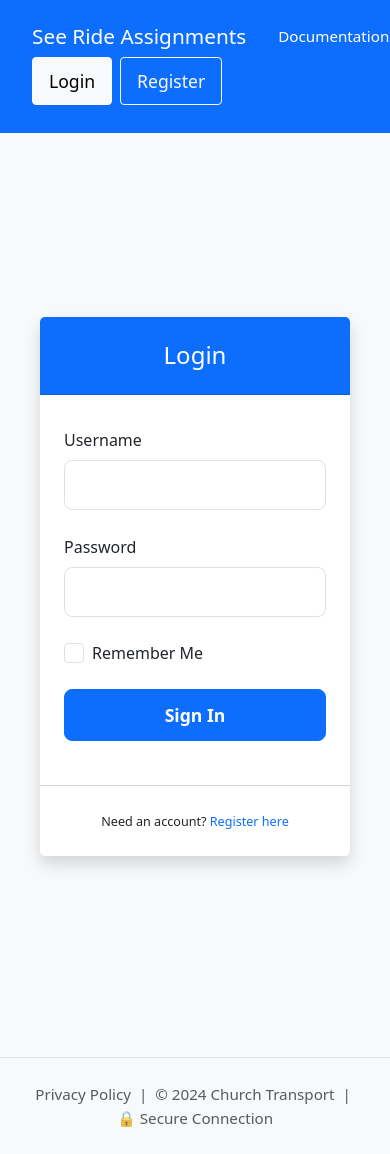
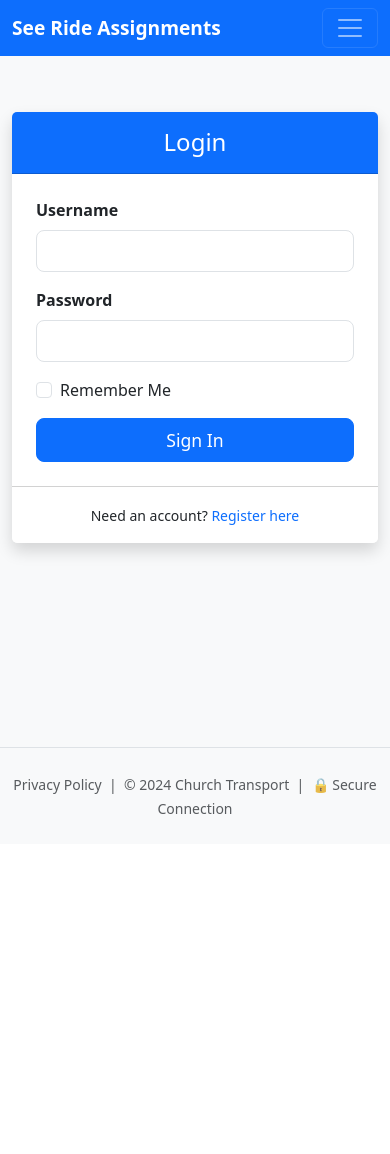
Before and after one commit to Gilaze/church-rides, a Python web app: template templates/login.html in a window 390 px wide. After the commit the page ends 814 px from the top, so only its background shows below. Run offline with Jinja, Linux system fonts and the light colour scheme; the template is opened without the code that fills it, so the values that code supplies are empty.

Commit message:
mobile styling

```diff
--- a/templates/layout.html
+++ b/templates/layout.html
@@ -3,197 +3,97 @@
 <head>
     <meta charset="UTF-8">
     <meta name="viewport" content="width=device-width, initial-scale=1.0">
-    <meta name="description" content="Church transportation coordination system for managing rides and carpooling for church events and services.">
-    <meta name="keywords" content="church, transportation, rides, carpool, coordination">
-    <meta name="author" content="Church Transport Team">
-    <meta name="robots" content="noindex, nofollow">
+    <meta name="description" content="Church transportation coordination system.">
 
-    <!-- Security & Trust Indicators -->
     <meta http-equiv="Content-Security-Policy" content="upgrade-insecure-requests">
-
-    <!-- Open Graph for social media -->
-    <meta property="og:title" content="Church Transport">
-    <meta property="og:description" content="Coordinate transportation for church events">
-    <meta property="og:type" content="website">
 
     <title>Church Transport</title>
     <link rel="icon" type="image/x-icon" href="{{ url_for('static', filename='favicon.ico') }}">
-    <link rel="apple-touch-icon" href="{{ url_for('static', filename='apple-touch-icon.png') }}">
     <link href="https://cdn.jsdelivr.net/npm/bootstrap@5.3.0/dist/css/bootstrap.min.css" rel="stylesheet">
+
     <style>
+        /* STICKY FOOTER & PAGE STRUCTURE */
+        html, body {
+            height: 100%;
+        }
+        body {
+            display: flex;
+            flex-direction: column;
+            background-color: #f8f9fa;
+        }
+        /* This forces the main content to grow and push the footer down */
+        main {
+            flex: 1 0 auto;
+        }
+        footer {
+            flex-shrink: 0;
+            width: 100%;
+        }
+
+        /* EXISTING STYLES (Preserved) */
         .vehicle-card { background-color: #f8f9fa; border-radius: 10px; padding: 15px; height: 100%; }
         .driver-header { font-weight: bold; color: #2c3e50; border-bottom: 2px solid #ddd; margin-bottom: 10px;}
         .full-capacity { background-color: #ffeeba; }
 
-        /* Mobile/iOS optimizations */
+        /* REFINED MOBILE STYLES */
         @media (max-width: 767px) {
-            /* Make body text larger */
-            body {
-                font-size: 18px !important;
+            /* Reduced the aggressive font sizing from your previous code to make it less "clunky" */
+            body { font-size: 16px !important; }
+
+            .navbar-brand {
+                font-size: 1.2rem !important;
+                white-space: nowrap;
             }
 
-            /* Larger headings */
-            h2 {
-                font-size: 2rem !important;
-                margin-bottom: 1.5rem !important;
+            /* Ensure the mobile menu has a bit of spacing */
+            .navbar-collapse {
+                margin-top: 1rem;
+                border-top: 1px solid rgba(255,255,255,0.1);
+                padding-top: 0.5rem;
             }
 
-            h5 {
-                font-size: 1.5rem !important;
-            }
-
-            /* Navigation - larger and more spacing */
-            .navbar {
-                padding: 1rem 0.5rem !important;
-                margin-bottom: 2rem !important;
-            }
-
-            .navbar-brand {
-                font-size: 1.3rem !important;
-            }
-
-            .navbar .btn {
-                font-size: 1.1rem !important;
-                padding: 0.6rem 1rem !important;
-            }
-
-            .navbar-text {
-                font-size: 1.1rem !important;
-            }
-
-            /* Container - more padding */
-            .container {
-                padding-left: 1.5rem !important;
-                padding-right: 1.5rem !important;
-            }
-
-            /* Vehicle cards - larger and more spacing */
-            .vehicle-card {
-                padding: 1.5rem !important;
-                margin-bottom: 1.5rem !important;
-                font-size: 1.1rem !important;
-            }
-
-            .vehicle-card h5 {
-                font-size: 1.6rem !important;
-                margin-bottom: 1rem !important;
-            }
-
-            .vehicle-card small {
-                font-size: 1rem !important;
-                line-height: 1.8 !important;
-            }
-
-            /* List items - more spacing */
-            .list-group-item {
-                padding: 1.2rem !important;
-                font-size: 1.1rem !important;
-            }
-
-            /* Buttons - larger and easier to tap */
-            .btn {
-                font-size: 1.2rem !important;
-                padding: 1rem 1.5rem !important;
-                margin-bottom: 0.75rem !important;
-            }
-
-            .btn-sm {
-                font-size: 1rem !important;
-                padding: 0.75rem 1rem !important;
-            }
-
-            /* Alerts - larger text */
-            .alert {
-                font-size: 1.1rem !important;
-                padding: 1.25rem !important;
-                margin-bottom: 1.5rem !important;
-            }
-
-            /* Badges - larger */
-            .badge {
-                font-size: 0.9rem !important;
-                padding: 0.5rem 0.75rem !important;
-            }
-
-            /* Make remove buttons larger and easier to tap */
-            .list-group-item .btn-danger {
-                min-width: 35px !important;
-                min-height: 35px !important;
-                font-size: 1.2rem !important;
-            }
-
-            /* Footer - larger text */
-            footer {
-                font-size: 1rem !important;
-                padding: 1.5rem 0 !important;
-            }
-
-            footer small {
-                font-size: 0.95rem !important;
-            }
-
-            /* Date display */
-            #date-display {
-                font-size: 1rem !important;
-            }
-
-            /* Make grid stack properly on mobile */
-            .row-cols-1 {
-                row-gap: 1.5rem !important;
-            }
-
-            /* Driver header remove button */
-            .driver-header .btn-outline-danger {
-                min-width: 40px !important;
-                min-height: 40px !important;
-                font-size: 1.3rem !important;
-            }
-        }
-
-        /* Extra spacing for very small screens (iPhone SE, etc) */
-        @media (max-width: 400px) {
-            body {
-                font-size: 17px !important;
-            }
-
-            .vehicle-card {
-                padding: 1.25rem !important;
-            }
-
-            h2 {
-                font-size: 1.75rem !important;
+            .nav-item {
+                margin-bottom: 0.5rem;
             }
         }
     </style>
 </head>
-<body class="bg-light">
+<body>
+
     <nav class="navbar navbar-expand-lg navbar-dark bg-primary mb-4">
         <div class="container">
-            <div class="d-flex align-items-center">
-                <a class="navbar-brand" href="/">See Ride Assignments</a>
-                <a href="https://docs.google.com/document/d/1ei9xlS8wONmpREigao3Mm75Zq8Ttx_k-HdaHApY719Y/edit?usp=sharing"
-                   target="_blank"
-                   class="text-white text-decoration-none ms-3"
-                   style="font-size: 0.95rem;">
+            <a class="navbar-brand fw-bold" href="/">See Ride Assignments</a>
+
+            <button class="navbar-toggler" type="button" data-bs-toggle="collapse" data-bs-target="#navbarContent" aria-controls="navbarContent" aria-expanded="false" aria-label="Toggle navigation">
+                <span class="navbar-toggler-icon"></span>
+            </button>
+
+            <div class="collapse navbar-collapse" id="navbarContent">
+                <ul class="navbar-nav me-auto mb-2 mb-lg-0">
+                    <li class="nav-item">
+                        <a href="https://docs.google.com/document/d/1ei9xlS8wONmpREigao3Mm75Zq8Ttx_k-HdaHApY719Y/edit?usp=sharing" target="_blank" class="nav-link text-white">
                             Documentation
                         </a>
-            </div>
-            <div class="d-flex align-items-center">
+                    </li>
+                </ul>
+
+                <div class="d-flex flex-column flex-lg-row align-items-lg-center">
                     {% if current_user.is_authenticated %}
-                    <span class="navbar-text text-white me-3">{{ current_user.full_name }}</span>
-                    <a href="/logout" class="btn btn-sm btn-light me-2">Logout</a>
-                    <a href="/profile" class="d-inline-block" style="line-height: 0;">
-                        <img src="{{ url_for('static', filename='pfp.svg') }}" alt="Profile" style="width: 32px; height: 32px; cursor: pointer;">
+                        <span class="navbar-text text-white me-3 mb-2 mb-lg-0">{{ current_user.full_name }}</span>
+                        <a href="/logout" class="btn btn-sm btn-light me-lg-2 mb-2 mb-lg-0 w-100 w-lg-auto">Logout</a>
+                        <a href="/profile" class="d-inline-block text-center w-100 w-lg-auto">
+                            <img src="{{ url_for('static', filename='pfp.svg') }}" alt="Profile" style="width: 32px; height: 32px; border-radius: 50%;">
                         </a>
                     {% else %}
-                    <a href="/login" class="btn btn-sm btn-light me-2">Login</a>
-                    <a href="/register" class="btn btn-sm btn-outline-light">Register</a>
+                        <a href="/login" class="btn btn-sm btn-light me-lg-2 mb-2 mb-lg-0 w-100 w-lg-auto fw-bold">Login</a>
+                        <a href="/register" class="btn btn-sm btn-outline-light w-100 w-lg-auto fw-bold">Register</a>
                     {% endif %}
+                </div>
             </div>
         </div>
     </nav>
 
-    <div class="container">
+    <main class="container">
         {% with messages = get_flashed_messages() %}
             {% if messages %}
                 <div class="alert alert-warning">{{ messages[0] }}</div>
@@ -201,9 +101,9 @@
         {% endwith %}
 
         {% block content %}{% endblock %}
-    </div>
+    </main>
 
-    <footer class="text-center py-4 mt-5 border-top">
+    <footer class="bg-light text-center py-4 mt-5 border-top">
         <div class="container">
             <p class="text-muted mb-0">
                 <small>
@@ -216,5 +116,7 @@
             </p>
         </div>
     </footer>
+
+    <script src="https://cdn.jsdelivr.net/npm/bootstrap@5.3.0/dist/js/bootstrap.bundle.min.js"></script>
 </body>
 </html>
--- a/templates/login.html
+++ b/templates/login.html
@@ -2,98 +2,58 @@
 
 {% block content %}
 <style>
-    /* Default desktop styles (Bootstrap defaults apply) */
-
-    /* Mobile specific overrides */
+    /* --- Mobile Styles (< 767px) --- */
     @media (max-width: 767px) {
         .mobile-login-container {
-            /* Make the container full height to center vertically */
-            min-height: 100vh !important;
-            padding: 1rem !important;
+            min-height: auto !important;
+            padding-top: 2rem;
+            padding-bottom: 2rem;
         }
 
         .mobile-login-card {
             width: 100% !important;
-            max-width: 400px !important; /* Prevent it from getting too wide on landscape */
         }
 
-        .mobile-login-card .card {
-            /* Remove forced min-height so it fits on small screens with keyboards */
-            height: auto !important;
+        .mobile-login-card .card { height: auto !important; }
+        .mobile-login-card .card-header { padding: 1rem !important; }
+        .mobile-login-card h4 { font-size: 1.5rem !important; }
+
+        /* Prevent iOS zoom on input focus */
+        .mobile-login-card .form-control-lg { font-size: 16px !important; }
+
+        /* Keep button on one line */
+        .mobile-login-card .btn-lg { white-space: nowrap; font-size: 1.1rem; }
+    }
+
+    /* --- Desktop Styles (> 768px) --- */
+    @media (min-width: 768px) {
+        .mobile-login-container {
+            /* This height forces the align-items-center to push the box lower/center */
+            min-height: 85vh !important;
         }
-
-        .mobile-login-card .card-header {
-            padding: 1.5rem 1rem !important; /* Reduced from 3rem */
-        }
-
-        .mobile-login-card h4 {
-            font-size: 1.5rem !important; /* Reduced from 2.5rem */
-        }
-
-        .mobile-login-card .card-body {
-            padding: 2rem 1.5rem !important; /* Reduced padding for cleaner look */
-        }
-
-        .mobile-login-card .form-label {
-            font-size: 1rem !important; /* Standard readable size */
-            margin-bottom: 0.5rem !important;
-            font-weight: 500 !important;
-        }
-
-        .mobile-login-card .form-control-lg {
-            font-size: 1rem !important; /* 16px prevents iOS zoom on focus */
-            padding: 0.75rem 1rem !important;
-            height: auto !important;
-        }
-
-        .mobile-login-card .btn-lg {
-            font-size: 1.1rem !important; /* Reduced to fit on one line */
-            padding: 0.75rem !important;
-            font-weight: 600;
-            white-space: nowrap; /* Forces text to stay on one line */
-        }
-
-        .mobile-login-card .form-check {
-            font-size: 1rem !important;
-            display: flex;
-            align-items: center;
-        }
-
-        .mobile-login-card .form-check-input {
-            width: 1.25rem !important;
-            height: 1.25rem !important;
-            margin-top: 0 !important;
-            margin-right: 0.5rem !important;
-        }
-
-        .mobile-login-card .card-footer {
-            padding: 1.5rem !important;
-            font-size: 0.9rem !important;
-        }
-
-        .mobile-login-card .mb-4 {
-            margin-bottom: 1.5rem !important;
+        .mobile-login-card {
+            max-width: 450px; /* Cleaner width on Desktop */
         }
     }
 </style>
 
 <div class="row justify-content-center align-items-center mobile-login-container">
-    <div class="col-12 col-md-7 col-lg-5 mobile-login-card">
+    <div class="col-12 col-md-8 col-lg-5 mobile-login-card">
         <div class="card shadow border-0">
-            <div class="card-header bg-primary text-white text-center">
+            <div class="card-header bg-primary text-white text-center py-3">
                 <h4 class="mb-0">Login</h4>
             </div>
-            <div class="card-body">
+            <div class="card-body p-4">
                 <form method="POST">
-                    <div class="mb-4">
-                        <label class="form-label">Username</label>
+                    <div class="mb-3">
+                        <label class="form-label fw-bold">Username</label>
                         <input type="text" name="username" class="form-control form-control-lg" required>
                     </div>
-                    <div class="mb-4">
-                        <label class="form-label">Password</label>
+                    <div class="mb-3">
+                        <label class="form-label fw-bold">Password</label>
                         <input type="password" name="password" class="form-control form-control-lg" required>
                     </div>
-                    <div class="form-check mb-4">
+                    <div class="form-check mb-3">
                         <input class="form-check-input" type="checkbox" name="remember" id="rememberCheck">
                         <label class="form-check-label" for="rememberCheck">
                             Remember Me
@@ -102,7 +62,7 @@
                     <button type="submit" class="btn btn-primary btn-lg w-100">Sign In</button>
                 </form>
             </div>
-            <div class="card-footer text-center bg-white">
+            <div class="card-footer text-center bg-white py-3">
                 <small>Need an account? <a href="/register" class="text-decoration-none">Register here</a></small>
             </div>
         </div>
```
Lines whose indentation alone changed are shown as unchanged.
